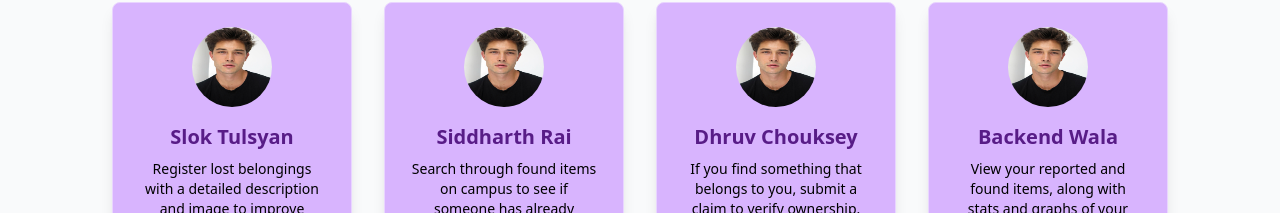
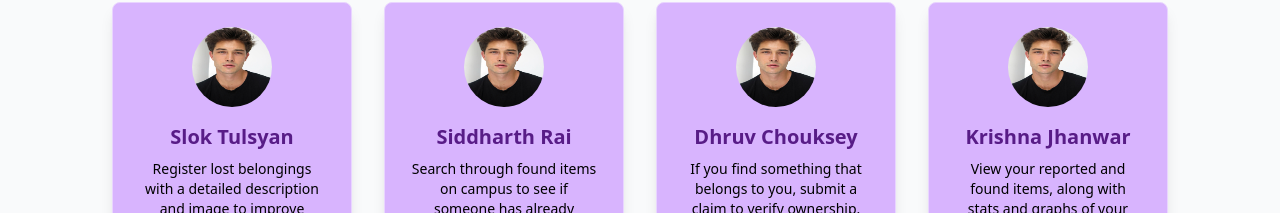
Before and after one commit to krishnaj01/404NotFound_AutomatexHackathon_Meraz5.0, a React (Vite) app in the folder frontend/lost-found/: page /about in a window 1280 px wide. Shown: the part 796-1009 px from the top of the page. Built offline with nearby package versions, Linux system fonts and the light colour scheme; no server answers.

Commit message:
navbar adjusted

```diff
--- a/frontend/lost-found/src/components/custom/About.jsx
+++ b/frontend/lost-found/src/components/custom/About.jsx
@@ -63,7 +63,7 @@ const About = () => {
                     </div>
                     <div className="bg-purple-300 rounded-lg shadow-lg p-6 w-60 text-center border border-purple-200 transform transition-all duration-300 ease-in-out hover:scale-105 hover:shadow-2xl hover:shadow-purple-700">
                         <img src="/pfp.jpg" alt="User Dashboard Icon" className="w-20 h-20 mx-auto mb-4 rounded-full" />
-                        <h3 className="text-xl font-semibold text-purple-900 mb-2">Backend Wala</h3>
+                        <h3 className="text-xl font-semibold text-purple-900 mb-2">Krishna Jhanwar</h3>
                         <p className="text-sm text-black">View your reported and found items, along with stats and graphs of your item history.</p>
                     </div>
                 </div>
```
